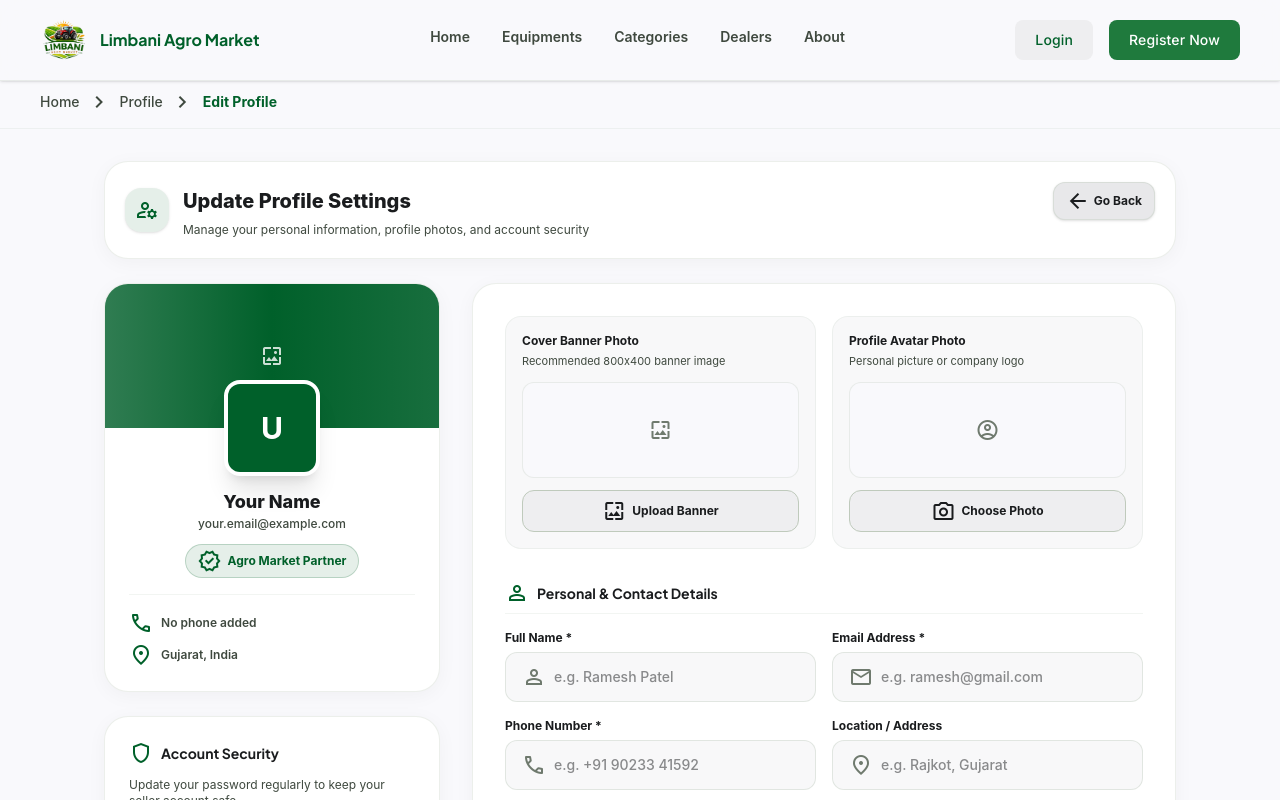
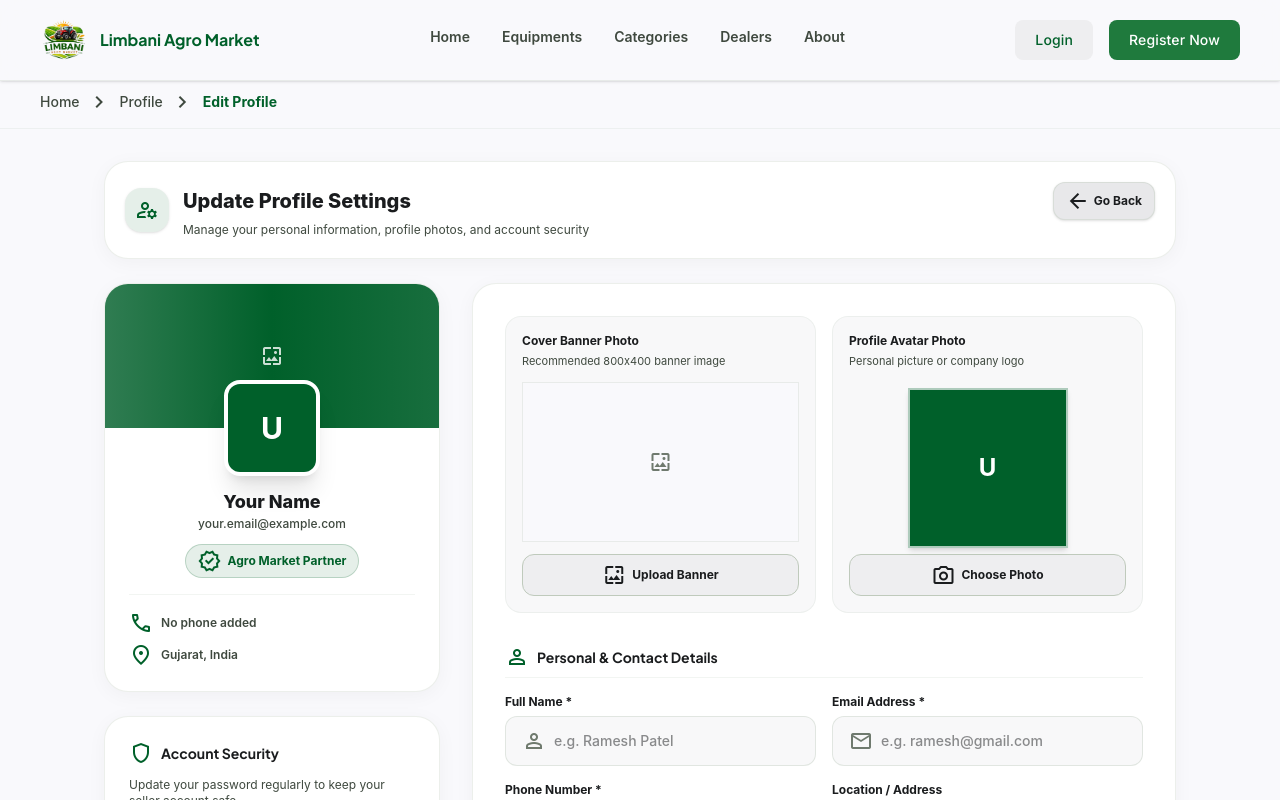
Before and after one commit to Limbani99/Limbani-Agro-Market, a React (Vite) app in the folder LimbaniArgoMarket/: page /update-profile in a window 1280 px wide. Shown: the top 800 px of the page. Built offline with nearby package versions, Linux system fonts and the light colour scheme.

Commit message:
Refactor Profile Avatar Photo preview container to 1:1 circular aspect ratio on UpdateProfile page

```diff
--- a/LimbaniArgoMarket/src/page/UpdateProfile.jsx
+++ b/LimbaniArgoMarket/src/page/UpdateProfile.jsx
@@ -307,7 +307,7 @@ const UpdateProfile = () => {
                                             <label className="block text-xs font-bold text-on-surface mb-1">Cover Banner Photo</label>
                                             <p className="text-[11px] text-on-surface-variant">Recommended 800x400 banner image</p>
                                         </div>
-                                        <div className="relative h-24 rounded-xl overflow-hidden bg-surface border border-outline-variant/30 flex items-center justify-center">
+                                        <div className="relative h-40 overflow-hidden bg-surface border border-outline-variant/30 flex items-center justify-center">
                                             {formData.coverimg ? (
                                                 <img src={formData.coverimg} alt="Cover Banner" className="w-full h-full object-cover" />
                                             ) : (
@@ -336,12 +336,16 @@ const UpdateProfile = () => {
                                             <label className="block text-xs font-bold text-on-surface mb-1">Profile Avatar Photo</label>
                                             <p className="text-[11px] text-on-surface-variant">Personal picture or company logo</p>
                                         </div>
-                                        <div className="relative h-24 rounded-xl overflow-hidden bg-surface border border-outline-variant/30 flex items-center justify-center">
-                                            {formData.profileimg ? (
-                                                <img src={formData.profileimg} alt="Avatar" className="w-full h-full object-cover" />
-                                            ) : (
-                                                <span className="material-symbols-outlined text-2xl text-outline">account_circle</span>
-                                            )}
+                                        <div className="flex justify-center my-1">
+                                            <div className="relative w-40 h-40 overflow-hidden bg-surface border-2 border-primary/30 shadow-md flex items-center justify-center shrink-0">
+                                                {formData.profileimg ? (
+                                                    <img src={formData.profileimg} alt="Avatar" className="w-full h-full object-cover" />
+                                                ) : (
+                                                    <div className="w-full h-full bg-primary text-on-primary flex items-center justify-center font-bold text-2xl">
+                                                        {(formData.name || 'U').charAt(0).toUpperCase()}
+                                                    </div>
+                                                )}
+                                            </div>
                                         </div>
                                         <input
                                             type="file"
```
